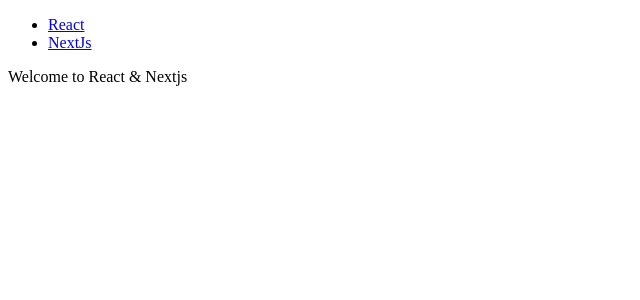
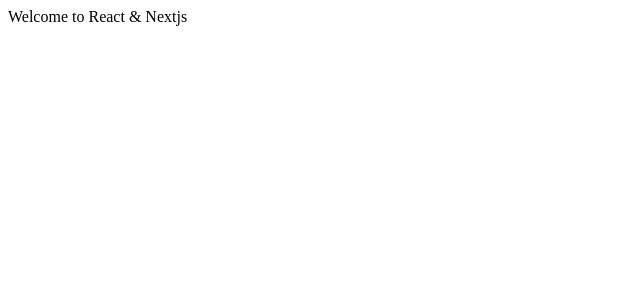
Before and after one commit to asifsabir5020/react_training_with_nextjs_01, a Next.js app: page / in a window 1280 px wide. Shown: the top 300 px of the page, without its empty margins (0-640 px from the left). Built offline with nearby package versions, Linux system fonts and the light colour scheme.

Commit message:
links to test removed

```diff
--- a/src/app/page.js
+++ b/src/app/page.js
@@ -1,19 +1,8 @@
-import Link from 'next/link'
 import styles from "./page.module.css";
 
 export default function Home() {
   return (
     <main className={styles.main}>
-      <div>
-        <ul>
-          <li>
-            <Link href="/react">React</Link>
-          </li>
-          <li>
-            <Link href="/nextjs">NextJs</Link>
-          </li>
-        </ul>
-      </div>
       Welcome to React & Nextjs
     </main>
   );
```
Also changed, not shown: src/app/nextjs/page.jsx (deleted, +0 -7 lines), src/app/react/page.jsx (deleted, +0 -7 lines).
